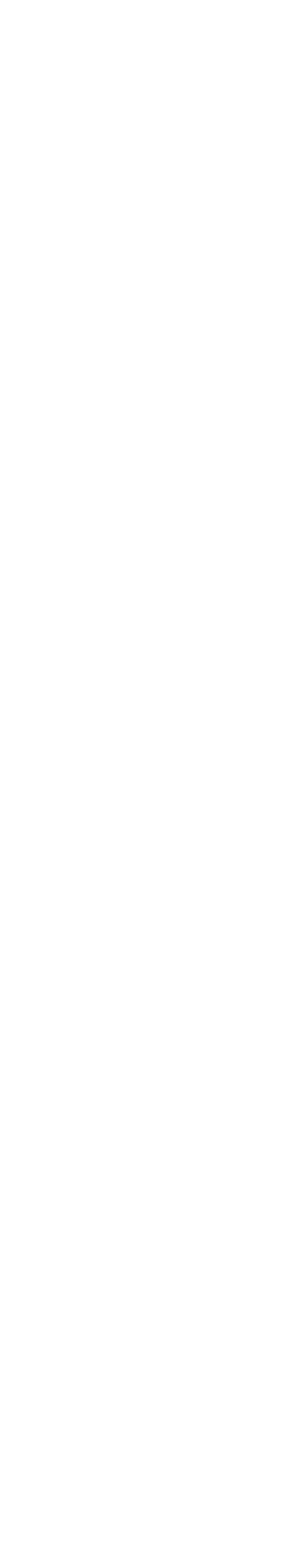
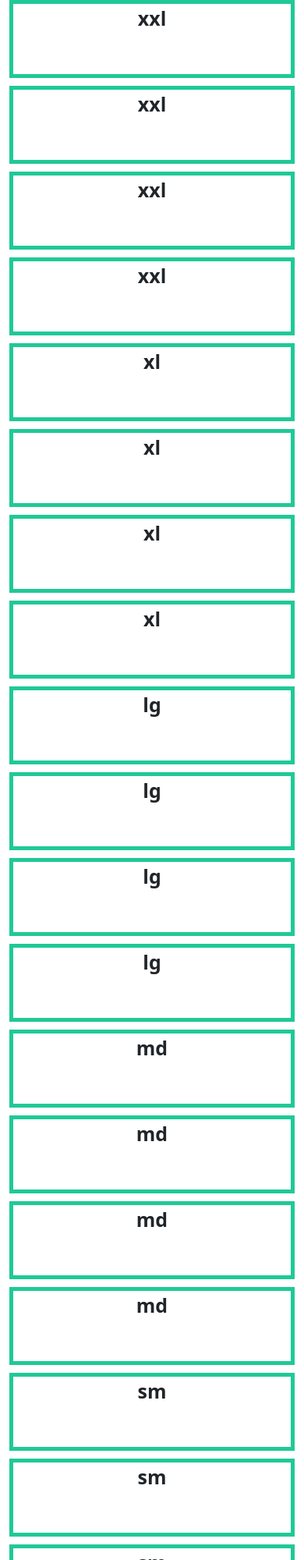
Before and after one commit to abdulmazidakash/bootstrap-version-5, a plain HTML site: page home.html in a window 390 px wide. Shown: the top 2000 px of the page at 78% size. Before the commit the page ends 844 px from the top, so only its background shows below. Drawn offline with Linux system fonts and the light colour scheme.

Commit message:
learning bootstrap breakpoint

```diff
--- a/home.html
+++ b/home.html
@@ -9,6 +9,94 @@
 	<link rel="stylesheet" href="style.css">
 </head>
 <body>
+
+<!-- <div>
+	<h2>Bootstrap Breakpoint</h2>
+	<ul>
+		<li>x small - < 576px</li>
+		<li>Small - </li>
+		<li>Medium</li>
+		<li>Large</li>
+		<li>Extra Large</li>
+		<li>Extra Extra Large</li>
+	</ul>
+</div> -->
+
+	<div class="container">
+		<div class="row">
+			<div class="col-xxl-3">
+				<div class="child">xxl</div>
+			</div>
+			<div class="col-xxl-3">
+				<div class="child">xxl</div>
+			</div>
+			<div class="col-xxl-3">
+				<div class="child">xxl</div>
+			</div>
+			<div class="col-xxl-3">
+				<div class="child">xxl</div>
+			</div>
+		</div>
+		<div class="row">
+			<div class="col-xl-3">
+				<div class="child">xl</div>
+			</div>
+			<div class="col-xl-3">
+				<div class="child">xl</div>
+			</div>
+			<div class="col-xl-3">
+				<div class="child">xl</div>
+			</div>
+			<div class="col-xl-3">
+				<div class="child">xl</div>
+			</div>
+		</div>
+		<div class="row">
+			<div class="col-lg-3">
+				<div class="child">lg</div>
+			</div>
+			<div class="col-lg-3">
+				<div class="child">lg</div>
+			</div>
+			<div class="col-lg-3">
+				<div class="child">lg</div>
+			</div>
+			<div class="col-lg-3">
+				<div class="child">lg</div>
+			</div>
+		</div>
+		<div class="row">
+			<div class="col-md-3">
+				<div class="child">md</div>
+			</div>
+			<div class="col-md-3">
+				<div class="child">md</div>
+			</div>
+			<div class="col-md-3">
+				<div class="child">md</div>
+			</div>
+			<div class="col-md-3">
+				<div class="child">md</div>
+			</div>
+		</div>
+		<div class="row">
+			<div class="col-sm-3">
+				<div class="child">sm</div>
+			</div>
+			<div class="col-sm-3">
+				<div class="child">sm</div>
+			</div>
+			<div class="col-sm-3">
+				<div class="child">sm</div>
+			</div>
+			<div class="col-sm-3">
+				<div class="child">sm</div>
+			</div>
+		</div>
+	</div>
+
+
+
 	<script src="js/bootstrap.bundle.js"></script>
 </body>
 </html>
--- a/style.css
+++ b/style.css
@@ -0,0 +1,8 @@
+.child{
+	border: 5px solid var(--bs-teal);
+	height: 100px;
+	margin-bottom: 10px;
+	text-align: center;
+	font-size: 25px;
+	font-weight: bold;
+}
```
